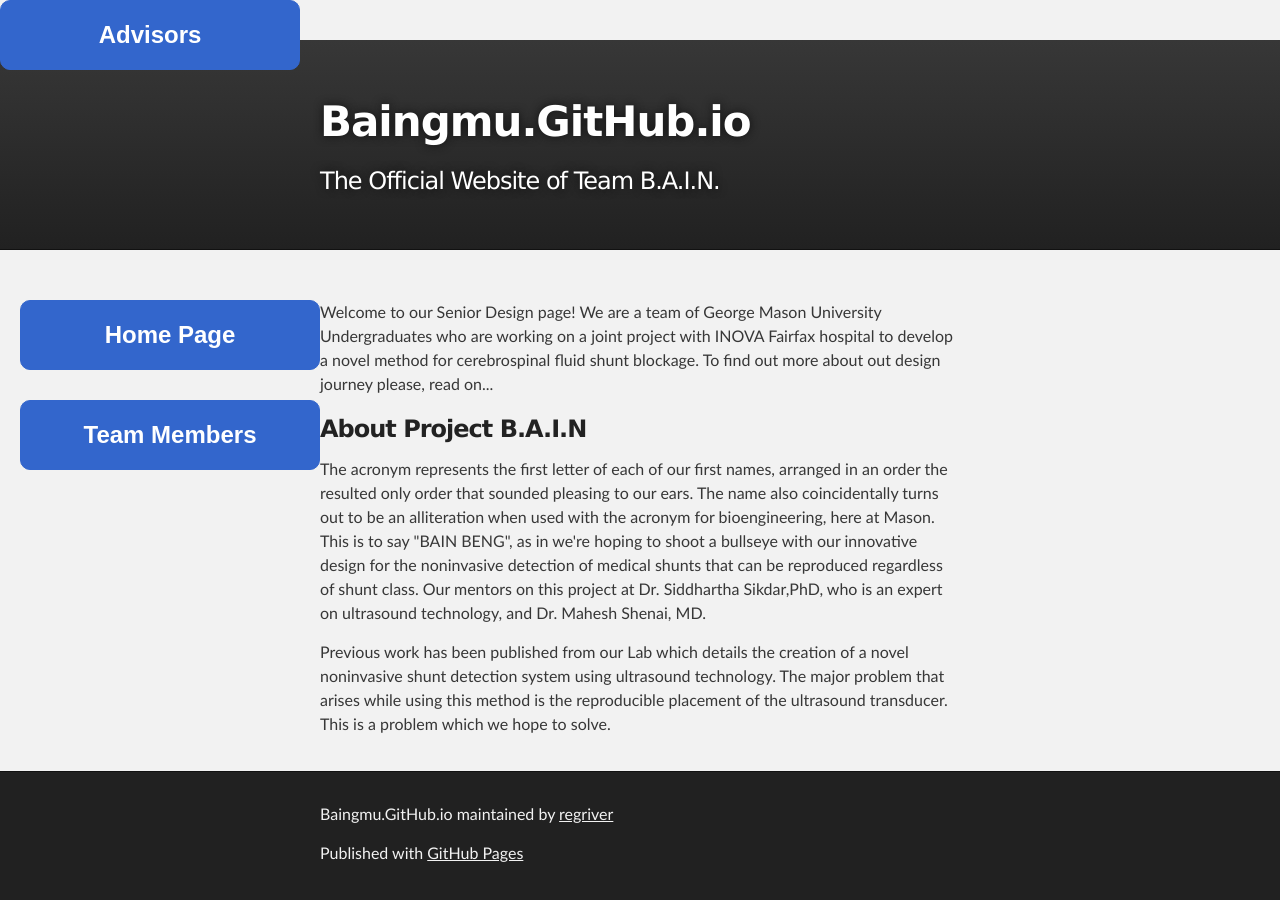
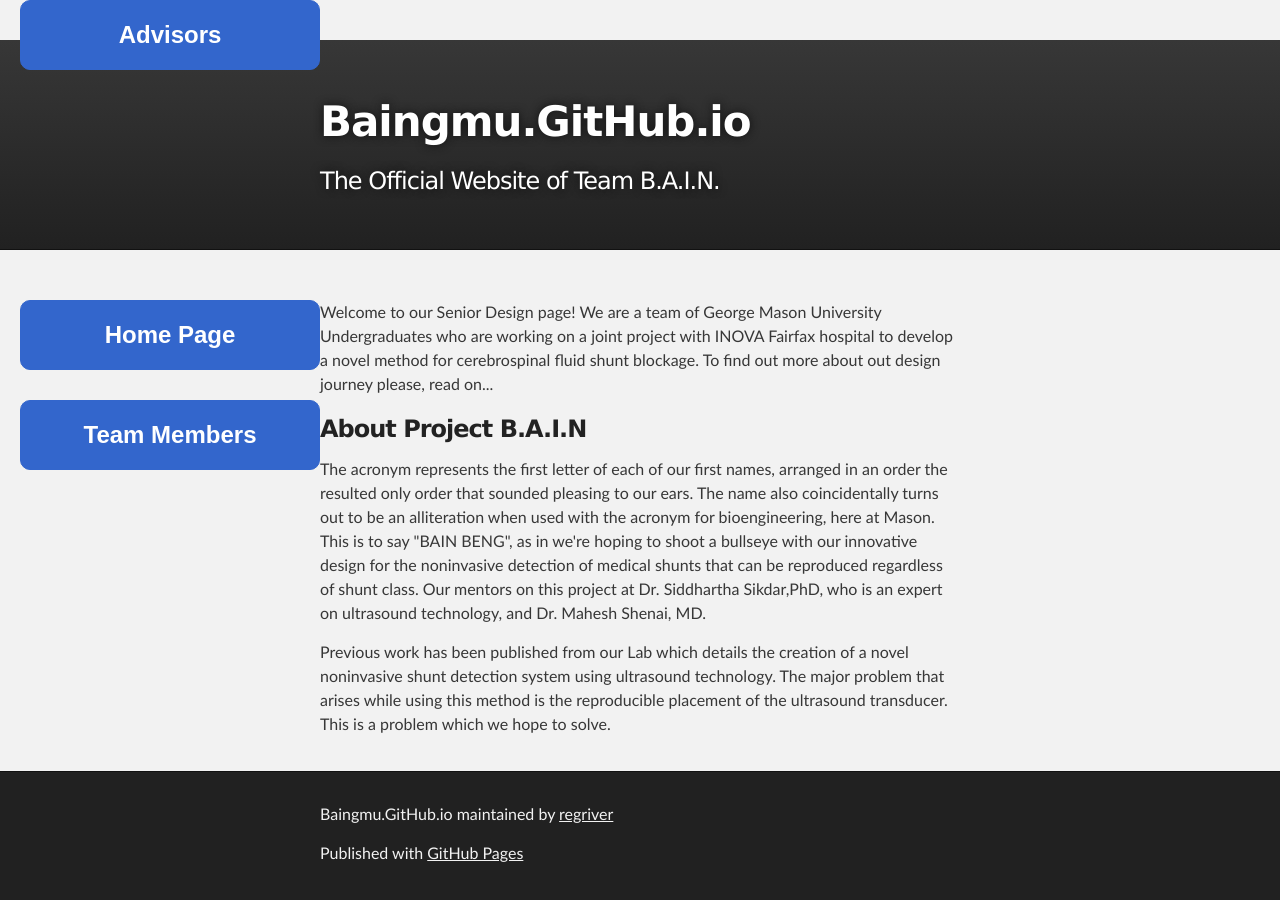
Before and after one commit to regriver/baingmu.github.io, a plain HTML site: page index.html in a window 1280 px wide. Drawn offline with Linux system fonts and the light colour scheme.

Commit message:
Update stylesheet.css

```diff
--- a/stylesheets/stylesheet.css
+++ b/stylesheets/stylesheet.css
@@ -434,7 +434,7 @@ border-radius: 10px;
 -webkit-box-shadow:: 6px 6px 5px #999;
 box-shadow:: 6px 6px 5px #999;
 position:absolute;
-left: 0px;
+left: 20px;
 top: 0px;
 }
 input.Advisor_Button:hover {
```
